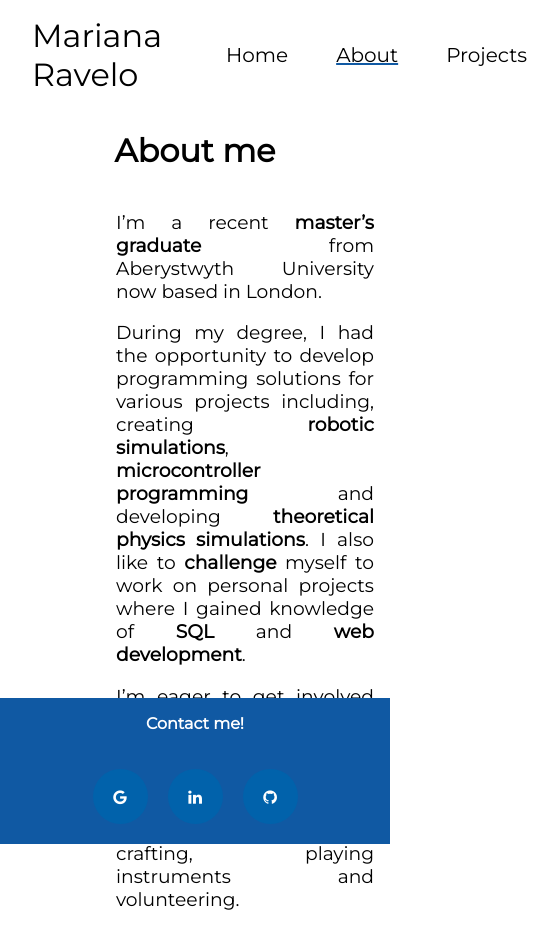
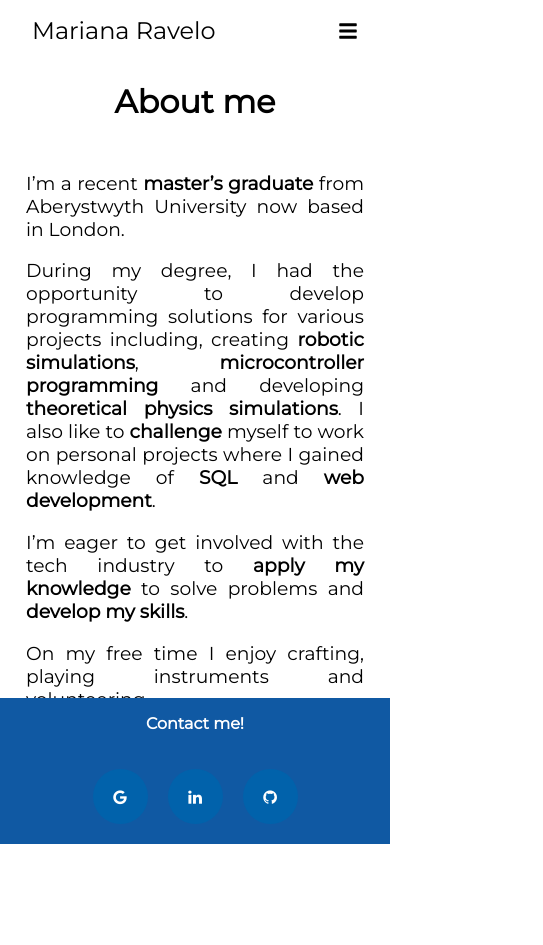
Before and after one commit to Mariana-Ravelo/mari-website, a React (Create React App) app: page /about in a window 390 px wide. Shown: the whole page, 543 px wide, since content can reach past the window. After the commit the page ends 915 px from the top, so only its background shows below. Built offline with nearby package versions, Linux system fonts and the light colour scheme.

Commit message:
made the navbar responsive

```diff
--- a/src/components/navbar/Navbar.js
+++ b/src/components/navbar/Navbar.js
@@ -1,15 +1,38 @@
 import { Link, useMatch, useResolvedPath } from "react-router-dom"
+import {FaBars} from "react-icons/fa";
+import {FaXmark} from "react-icons/fa6";
 import "./navbar.css"
 
 export default function Navbar() {
-    return <nav className="nav">
-    <Link to="/" className="site-title">Mariana Ravelo</Link>
-    <ul>
-        <CustomLink to="/">Home</CustomLink>
-        <CustomLink to="/about">About</CustomLink>
-        <CustomLink to="/projects">Projects</CustomLink>
-    </ul>
-    </nav>
+    const showSidebar = () => {
+        const sidebar = document.querySelector('.sidebar')
+        sidebar.style.visibility = 'visible'
+    }
+
+    const hideSidebar = () => {
+        const sidebar = document.querySelector('.sidebar')
+        sidebar.style.visibility = 'hidden'
+    }
+
+    return (
+    <>
+        <nav className="nav">
+        <Link to="/" className="site-title">Mariana Ravelo</Link>
+        <ul>
+            <CustomLink to="/" className="hideOnMobile">Home</CustomLink>
+            <CustomLink to="/about" className="hideOnMobile">About</CustomLink>
+            <CustomLink to="/projects" className="hideOnMobile">Projects</CustomLink>
+            <li className="menu-button" onClick={showSidebar}><a href="#"><FaBars/></a></li>
+        </ul>
+        <ul className="sidebar">
+            <li onClick={hideSidebar}><a href="#"><FaXmark/></a></li>
+            <CustomLink to="/" onClick={hideSidebar} >Home</CustomLink>
+            <CustomLink to="/about" onClick={hideSidebar}>About</CustomLink>
+            <CustomLink to="/projects" onClick={hideSidebar}>Projects</CustomLink>
+        </ul>
+        </nav>
+    </>
+    );
 }
 
 function CustomLink({ to, children, ...props }) {
--- a/src/components/navbar/navbar.css
+++ b/src/components/navbar/navbar.css
@@ -39,3 +39,53 @@
 .nav li:hover {
     background-color: rgb(121, 166, 198);
 }
+
+/* Navbar for mobile screen size */
+.sidebar {
+    visibility: hidden;
+    display: flex;
+    position: fixed;
+    top: 0;
+    right: 0;
+    height: 100vh;
+    width: 250px;
+    z-index: 999;
+    background-color: rgba(255, 255, 255, 0.2);
+    backdrop-filter: blur(10px);
+    box-shadow: -10px 0 10px rgba(0, 0, 0, 0.1);
+    flex-direction: column;
+    align-items: center;
+    justify-content: flex-start;
+    font-size: x-large;
+}
+
+.sidebar li {
+    width: 100%;
+}
+
+.sidebar a {
+    width: 100%;
+}
+
+.menu-button {
+    display: none;
+}
+
+/* responsive code */
+@media screen and (max-width: 575px) {
+    .site-title {
+        font-size: x-large;
+    }
+
+    .menu-button {
+        display: block;
+    }
+
+    .sidebar {
+        width: 100%;
+    }
+
+    .hideOnMobile {
+        display: none !important;
+    }
+}
--- a/src/pages/about/About.js
+++ b/src/pages/about/About.js
@@ -18,6 +18,8 @@ function About() {
                     <img src={myPic} alt="me" class="myPic" />
                 </div>
             </div>
+
+            <div style={{ height: '10rem' }} />
         </>
     )
 }
--- a/src/pages/about/about.css
+++ b/src/pages/about/about.css
@@ -28,23 +28,17 @@ h3 {
 
 /* For phone screen size */
 @media screen and (max-width: 575px) {
-    .h1 {
-        text-align: right;
-    }
     .about-container {
       flex-direction: column;
       align-content: center;
+      text-align: center;
     }
 
     .about-container > * {
         padding: 0px;
-        margin-top: 0px;
+        margin: 10px;
         flex: 1 100%;
         border-radius: 0px;
-    }
-
-    .about-description {
-        text-align: justify;
     }
 
     .about-pic {
```
Also changed, not shown: src/components/footer/footer.css (line endings or trailing spaces).
